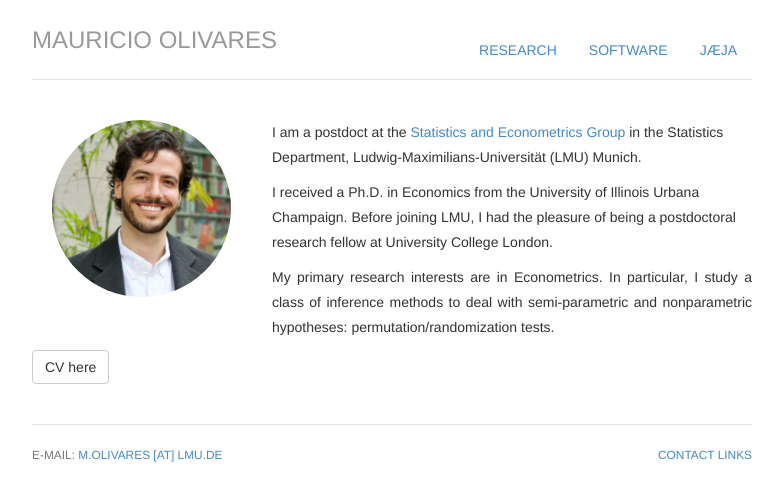
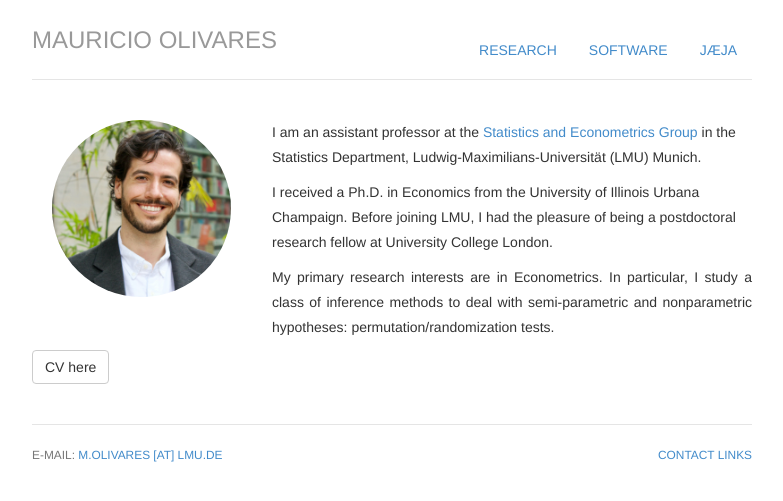
Before and after one commit to mauolivares/mauolivares.github.io, a Jekyll site: the page built from index.html, in a window 1280 px wide. Shown: the top 501 px of the page, without its empty margins (248-1031 px from the left). Built offline with Jekyll 4.4.1, drawn with Linux system fonts in a browser that asks for light colours.

Commit message:
Promotion AP

```diff
--- a/index.html
+++ b/index.html
@@ -13,11 +13,11 @@ description: Mauricio Olivares is a postdoctoral research fellow at the Statisti
 	<img  class="img-circle avatar" alt="Mauricio Olivares" src="img/mau_jm.jpg" align="left" , hspace="5px">
 	</div>
 	<div>
-	<p> I am a postdoct at the <a href="https://www.econ.stat.uni-muenchen.de/index.html">Statistics and Econometrics Group</a> in the Statistics Department, Ludwig-Maximilians-Universit&auml;t (LMU) Munich.
+	<p> I am an assistant professor at the <a href="https://www.econ.stat.uni-muenchen.de/index.html">Statistics and Econometrics Group</a> in the Statistics Department, Ludwig-Maximilians-Universit&auml;t (LMU) Munich.
 	<p>I received a Ph.D. in Economics from the University of Illinois Urbana Champaign. Before joining LMU, I had the pleasure of being a postdoctoral research fellow at University College London.</p>
 	<p align="justify"> My primary research interests are in Econometrics. In particular, I study a class of inference methods to deal with semi-parametric and nonparametric hypotheses: permutation/randomization tests.
 	<!-- <p> You can get in touch with me by sending an e-mail to <a href="mailto:m.olivares@lmu.de">m.olivares[at]lmu.de</a>. -->
-	<p><a href="/files/Vitae_Feb2023.pdf" class="btn btn-default pull-left" title="Download CV as PDF">CV here</a>
+	<p><a href="/files/Vitae_Mar2023.pdf" class="btn btn-default pull-left" title="Download CV as PDF">CV here</a>
 	</div>
 </div>
 <!-- </div> -->
--- a/research/index.html
+++ b/research/index.html
@@ -12,7 +12,7 @@ description: Mauricio Olivares' research page.
 <div class="row marketing">
 			<div>
 
-				<a href="/files/Vitae_Feb2023.pdf" class="btn btn-default pull-right" title="Download CV as PDF">CV Here</a>
+				<a href="/files/Vitae_Mar2023.pdf" class="btn btn-default pull-right" title="Download CV as PDF">CV Here</a>
 				<span itemprop="reserach"><h3>Published or Forthcoming</h3></span>
 
 				<p style="color:#708090;"><strong>Quantile-based Test for Heterogeneous Treatment Effects</strong>
```
Also changed, not shown: 1 other file.
